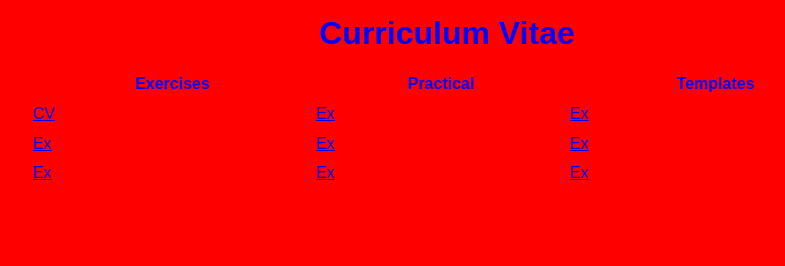
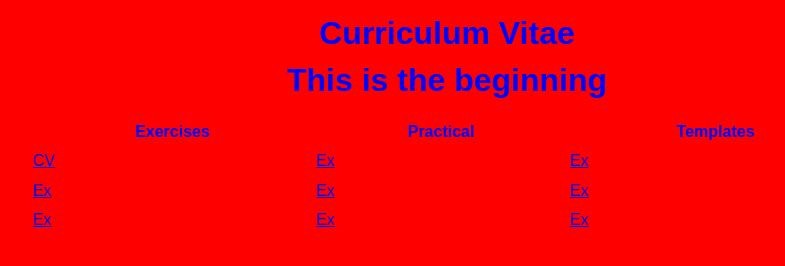
Before and after one commit to edimo68/learnFSWD, a plain HTML site: page myWork/HTML/CV.html in a window 1280 px wide. Shown: the whole page, without its empty margins (193-978 px from the left). Drawn offline with Linux system fonts and the light colour scheme; files that its build step writes are made by us from their sources.

Commit message:
testing cv

```diff
--- a/myWork/HTML/CV.html
+++ b/myWork/HTML/CV.html
@@ -10,7 +10,7 @@
   <body>
     <center>
     <h1>Curriculum Vitae</h1>
-    <h1></h1>
+    <h1> This is the beginning</h1>
     <h1></h1>
     </center>
 
```
